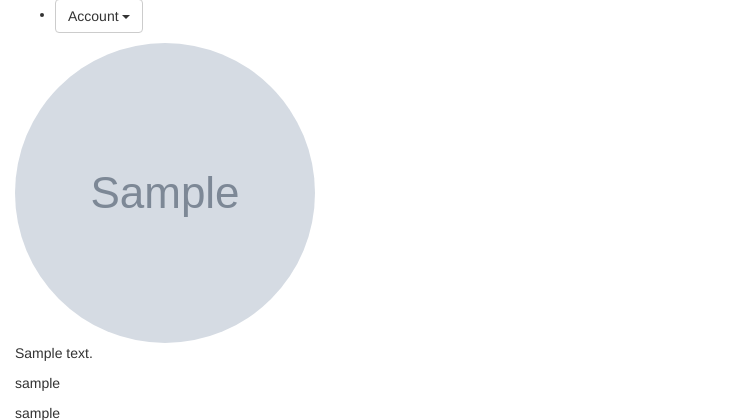
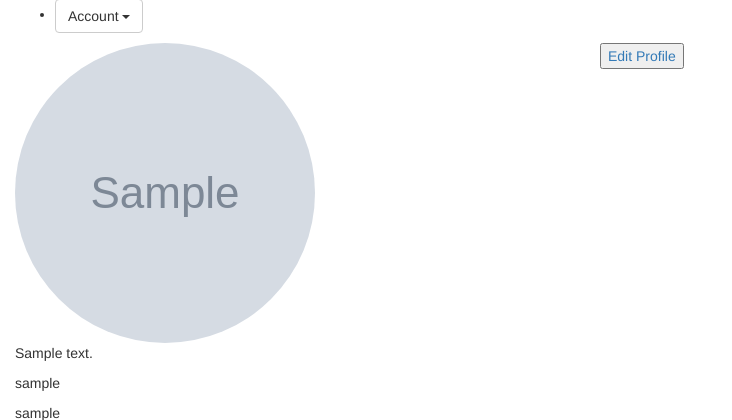
Before and after one commit to Yvonne-Ouma/Instagram-app, a Django app: page /profile/ in a window 1280 px wide. Shown: the part 162-582 px from the top of the page, without its empty margins (0-732 px from the left). Run offline with Django 3.2, Linux system fonts and the light colour scheme; a user stored in the database is signed in; tables that the repository leaves empty hold one stand-in row (values such as "Sample post"); grey boxes marked "Sample" are stand-in pictures; some libraries are stand-ins or nearby versions.

Commit message:
i can change a profile picture

```diff
--- a/myig/forms.py
+++ b/myig/forms.py
@@ -19,3 +19,9 @@ class PostForm(forms.ModelForm):
     class Meta:
         model = Image
         exclude = ['creator', 'likes', 'time', 'tags', 'comment', 'profile']
+
+
+class CommentForm(forms.ModelForm):
+    class Meta:
+        model = Image
+        exclude = []
--- a/myig/templates/index.html
+++ b/myig/templates/index.html
@@ -24,6 +24,9 @@ pointer; opacity: 0.8;">
                             <div class="caption">
                                 <img src="" alt="" height = 60px width=100px>
                             </div>
+                            <div>
+                                <a href=""><p>Add a comment.....</p></a>
+                            </div>
 
                     </div>
                     {% endfor %}
--- a/myig/templates/navbar.html
+++ b/myig/templates/navbar.html
@@ -19,7 +19,7 @@
         <input class="input-search" type="search" name="search" placeholder="search" />
     </form>
     <section class="icons-section"><a class="fa fa-compass" href="#"></a><a class="fa fa-heart" href="#"></a><a class="fa fa-user"
-            href="#"></a></section>
+            href="/profile/"></a></section>
 </nav>
 
 <style>
--- a/myig/templates/profile/profile.html
+++ b/myig/templates/profile/profile.html
@@ -16,6 +16,11 @@
         <p>{{profile.user_name}}</p>
 
         </div>
+        <div class="col-md-6">
+<a href="/edit/"><button>Edit Profile</button></a>
+        </div>
+
+
 
     </div>
 </div>
--- a/myig/views.py
+++ b/myig/views.py
@@ -97,7 +97,7 @@
             edit = form.save(commit=False)
             edit.user = request.user
             edit.save()
-            return redirect('edit_profile')
+            return redirect('profile')
     else:
         form = ProfileForm()
 
```
Also changed, not shown: media/images/bla_siiyM4p.jpg (added), media/images/black_WW9ZINf.png (added), media/images/drinki.jpg (added), media/profiles/bla.jpg (added), media/profiles/bla_DjUAa8M.jpg (added), media/profiles/bla_jMnRaXL.jpg (added), media/profiles/waaa_Ge1oo98.jpg (added).
